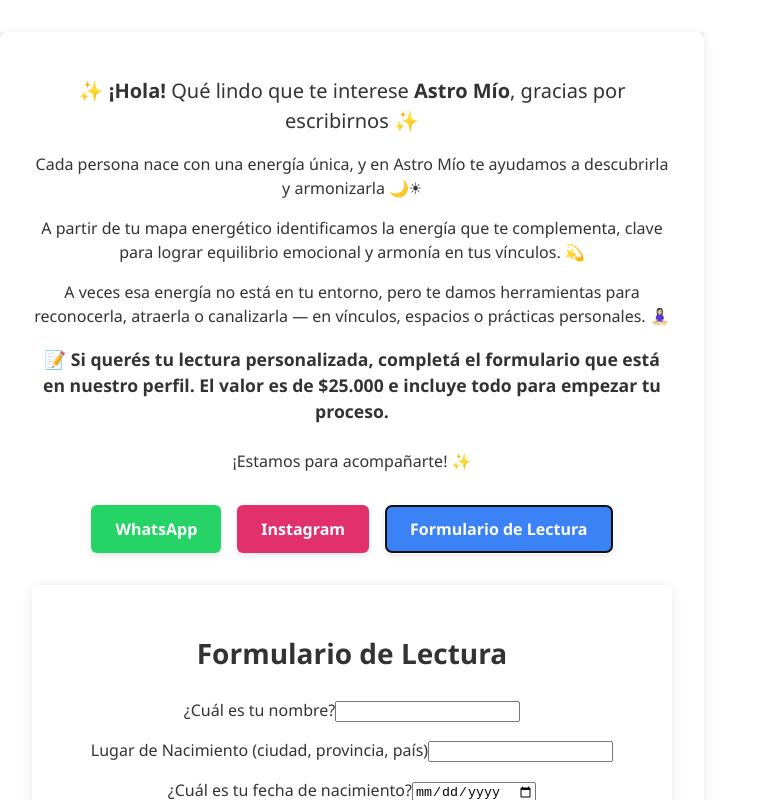
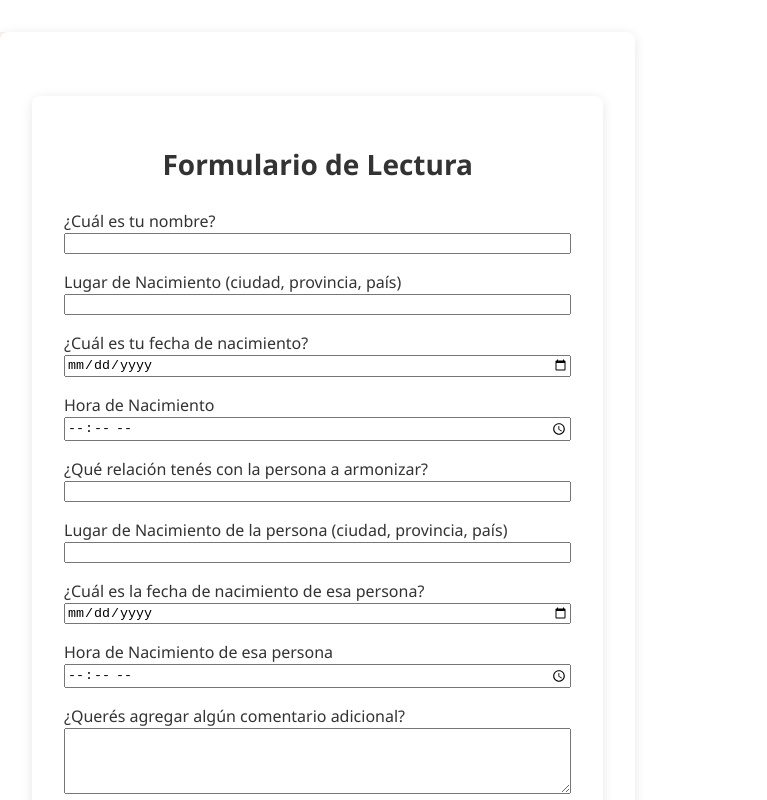
Before and after one commit to Sergio973-web/astro-mio, a React (Vite) app: page / in a window 1280 px wide. Both pictures are taken after a click on the button "Formulario de Lectura". Shown: the top 800 px of the page, without its empty margins (0-767 px from the left). Built offline with nearby package versions, Linux system fonts and the light colour scheme.

Commit message:
Actualizo formulario con botón volver

```diff
--- a/src/components/BienvenidaConBotones.jsx
+++ b/src/components/BienvenidaConBotones.jsx
@@ -1,15 +1,21 @@
 import { useState } from 'react';
-import FormularioDeLectura from './FormularioDeLectura';  // Importamos el formulario
+import FormularioDeLectura from './FormularioDeLectura';
 
 export default function BienvenidaConBotones() {
   const [mostrarFormulario, setMostrarFormulario] = useState(false);
 
   const handleFormularioClick = () => {
-    setMostrarFormulario(true);  // Cambiamos el estado para mostrar el formulario
+    setMostrarFormulario(true);
+  };
+
+  const handleVolver = () => {
+    setMostrarFormulario(false);
   };
 
   return (
     <section style={styles.section}>
+      {!mostrarFormulario ? (
+        <>
           <p style={styles.parrafoDestacado}>
             ✨ <strong>¡Hola!</strong> Qué lindo que te interese <strong>Astro Mío</strong>, gracias por escribirnos ✨
           </p>
@@ -51,18 +57,20 @@
               Formulario de Lectura
             </button>
           </div>
-
-      {/* Aquí se muestra el formulario cuando el estado 'mostrarFormulario' es verdadero */}
-      {mostrarFormulario && <FormularioDeLectura />}
+        </>
+      ) : (
+        <FormularioDeLectura onVolver={handleVolver} />
+      )}
     </section>
   );
 }
 
 const styles = {
   section: {
-    maxWidth: '640px',
+    width: '100%',
+    maxWidth: '1000px',
     margin: '2rem auto',
-    padding: '1.5rem 2rem',
+    padding: '2rem',
     backgroundColor: '#fff',
     borderRadius: '8px',
     boxShadow: '0 2px 12px rgba(0,0,0,0.1)',
@@ -70,6 +78,7 @@
     fontFamily: "'Segoe UI', Tahoma, Geneva, Verdana, sans-serif",
     color: '#333',
   },
+
   parrafoDestacado: {
     fontSize: '1.25rem',
     marginBottom: '1rem',
@@ -100,5 +109,6 @@
     fontSize: '1rem',
     boxShadow: '0 3px 6px rgba(0,0,0,0.1)',
     transition: 'background-color 0.3s ease',
+    cursor: 'pointer',
   },
 };
--- a/src/components/FormularioDeLectura.jsx
+++ b/src/components/FormularioDeLectura.jsx
@@ -1,7 +1,6 @@
-// src/components/FormularioDeLectura.jsx
 import { useState } from 'react';
 
-export default function FormularioDeLectura() {
+export default function FormularioDeLectura({ onVolver }) {
   const [formData, setFormData] = useState({
     nombre: '',
     lugarNacimiento: '',
@@ -16,17 +15,36 @@
 
   const handleChange = (e) => {
     const { name, value } = e.target;
-    setFormData({
-      ...formData,
+    setFormData((prev) => ({
+      ...prev,
       [name]: value,
-    });
+    }));
   };
 
   const handleSubmit = (e) => {
     e.preventDefault();
-    // Aquí puedes manejar el envío del formulario (ej. enviarlo a un servidor)
-    console.log(formData);
+
+    const mensaje = `
+  Hola, quiero mi lectura personalizada con estos datos:
+
+  - Nombre: ${formData.nombre}
+  - Lugar de Nacimiento: ${formData.lugarNacimiento}
+  - Fecha de Nacimiento: ${formData.fechaNacimiento}
+  - Hora de Nacimiento: ${formData.horaNacimiento}
+  - Relación con la persona a armonizar: ${formData.relacionConPersona}
+  - Lugar de nacimiento persona: ${formData.lugarNacimientoPersona}
+  - Fecha de nacimiento persona: ${formData.fechaNacimientoPersona}
+  - Hora de nacimiento persona: ${formData.horaNacimientoPersona}
+  - Comentarios adicionales: ${formData.comentarioAdicional}
+    `;
+
+    // Convertir el mensaje a URL amigable
+    const url = `https://wa.me/5492302419786?text=${encodeURIComponent(mensaje)}`;
+
+    // Abrir WhatsApp con mensaje prellenado
+    window.open(url, '_blank');
   };
+
 
   return (
     <section style={styles.section}>
@@ -121,8 +139,15 @@
             rows="4"
           ></textarea>
         </div>
-        <div style={styles.formGroup}>
-          <button type="submit" style={styles.boton}>Enviar</button>
+        <div style={styles.botonesForm}>
+          <button type="submit" style={styles.botonEnviar}>Enviar</button>
+          <button
+            type="button"
+            onClick={onVolver}
+            style={styles.botonVolver}
+          >
+            Volver
+          </button>
         </div>
       </form>
     </section>
@@ -137,7 +162,6 @@
     backgroundColor: '#fff',
     borderRadius: '8px',
     boxShadow: '0 2px 12px rgba(0,0,0,0.1)',
-    textAlign: 'center',
     fontFamily: "'Segoe UI', Tahoma, Geneva, Verdana, sans-serif",
     color: '#333',
   },
@@ -145,6 +169,7 @@
     fontSize: '1.75rem',
     fontWeight: '600',
     marginBottom: '1.5rem',
+    textAlign: 'center',
   },
   form: {
     display: 'flex',
@@ -152,8 +177,11 @@
   },
   formGroup: {
     marginBottom: '1rem',
+    display: 'flex',
+    flexDirection: 'column',
+    textAlign: 'left',
   },
-  boton: {
+  botonEnviar: {
     padding: '0.75rem 1.5rem',
     backgroundColor: '#8b5cf6',
     color: 'white',
@@ -164,5 +192,23 @@
     fontSize: '1rem',
     boxShadow: '0 3px 6px rgba(0,0,0,0.1)',
     transition: 'background-color 0.3s ease',
+    marginRight: '1rem',
+  },
+  botonVolver: {
+    padding: '0.75rem 1.5rem',
+    backgroundColor: '#6b7280',
+    color: 'white',
+    fontWeight: '700',
+    borderRadius: '6px',
+    cursor: 'pointer',
+    border: 'none',
+    fontSize: '1rem',
+    boxShadow: '0 3px 6px rgba(0,0,0,0.1)',
+    transition: 'background-color 0.3s ease',
+  },
+  botonesForm: {
+    display: 'flex',
+    justifyContent: 'center',
+    marginTop: '1rem',
   },
 };
```
Lines whose indentation alone changed are shown as unchanged.
